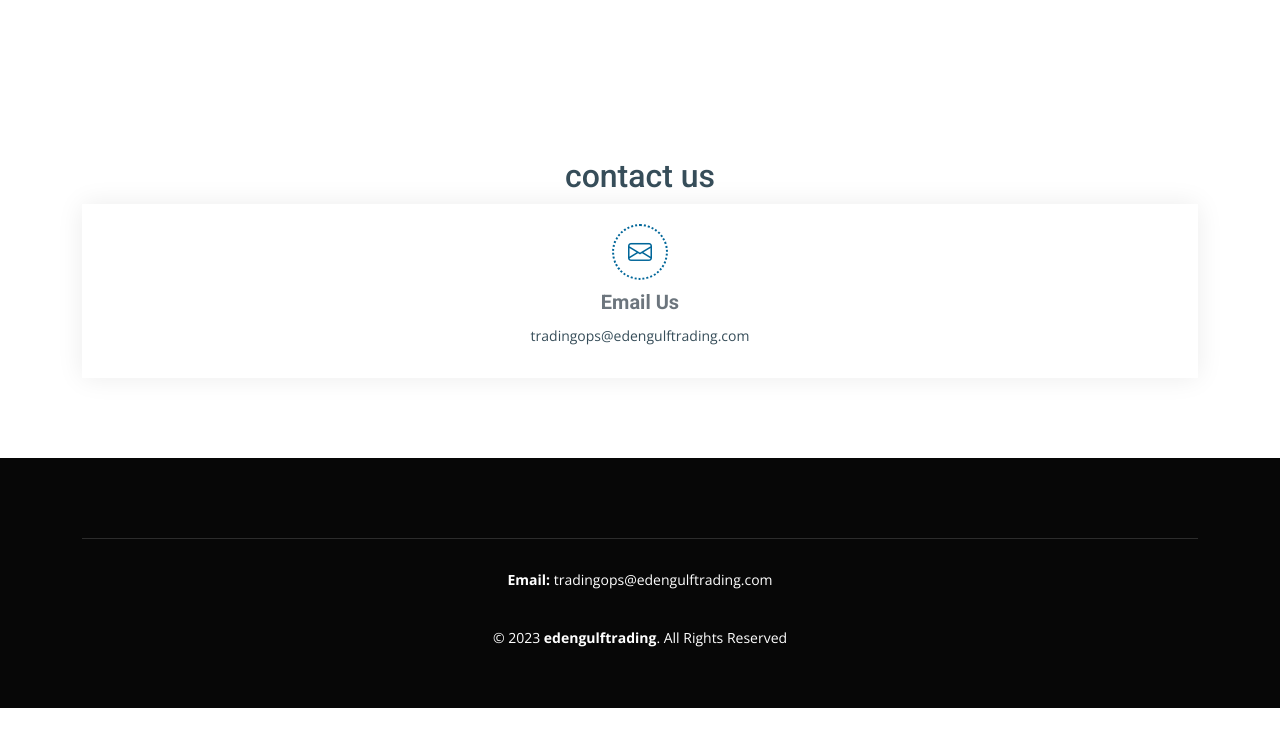
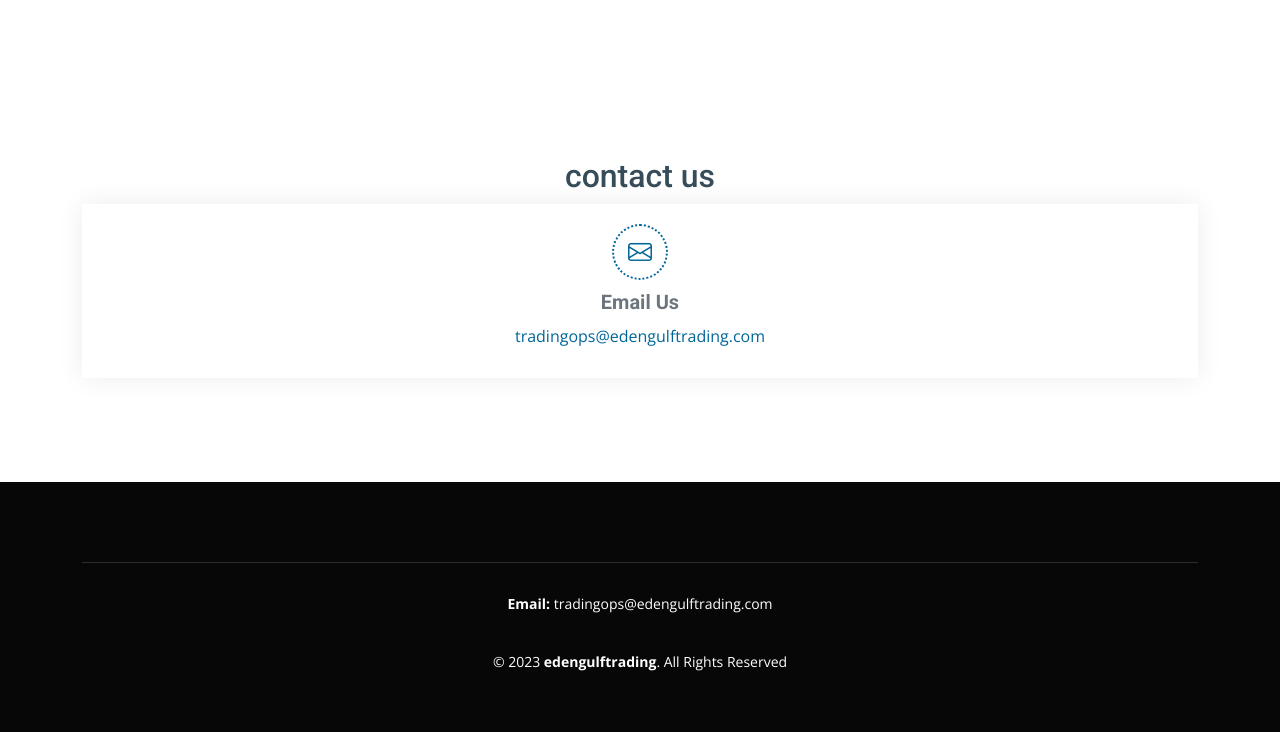
Before and after one commit to kovendan16/eden, a plain HTML site: page index.html in a window 1280 px wide. Shown: the part 3055-3787 px from the top of the page. Before the commit the page ends 3763 px from the top, so only its background shows below. Drawn offline with nearby package versions, Linux system fonts and the light colour scheme.

Commit message:
Update index.html

```diff
--- a/index.html
+++ b/index.html
@@ -402,7 +402,7 @@
                 <div class="info-item d-flex flex-column justify-content-center align-items-center">
                   <i class="bi bi-envelope"></i>
                   <h3>Email Us  </h3>
-                  <p >tradingops@edengulftrading.com </p>
+                  <a href="mailto:tradingops@edengulftrading.com" >tradingops@edengulftrading.com </p>
 
 
                 </div>
```
